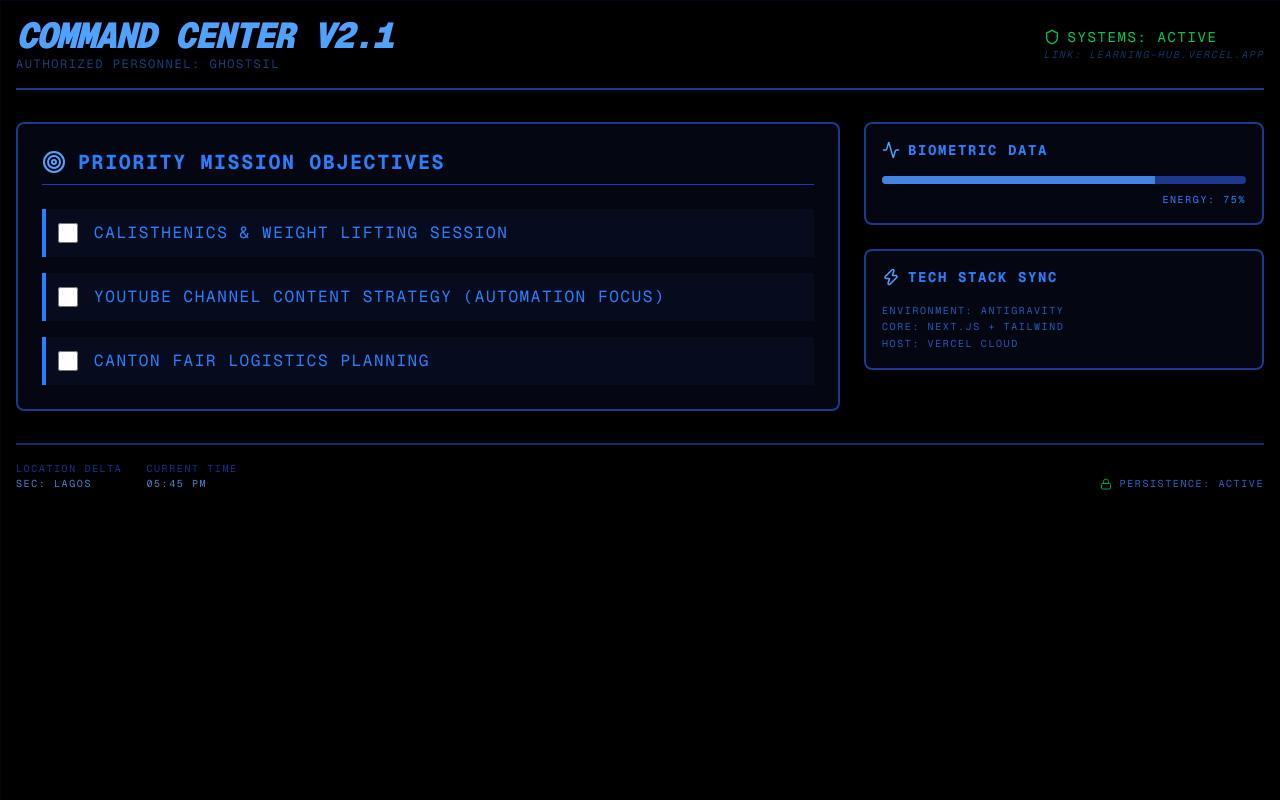
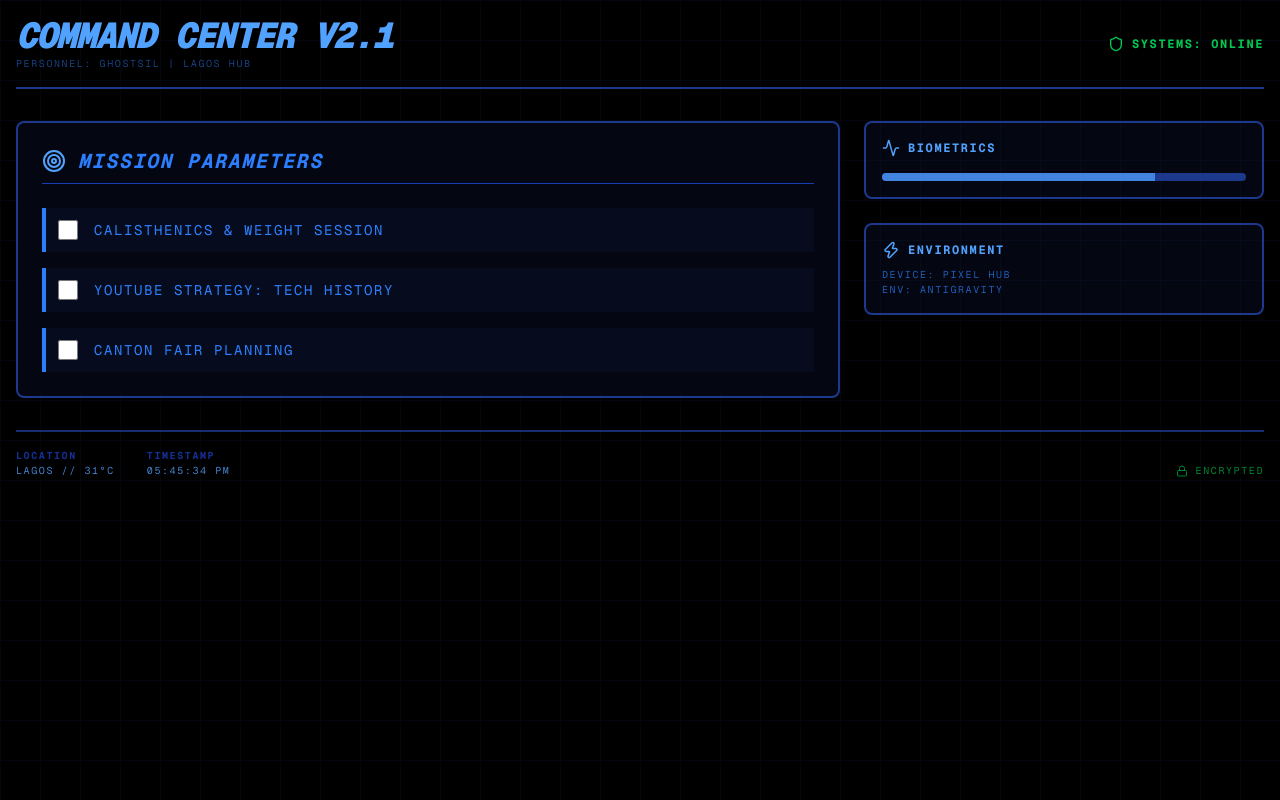
Before and after one commit to ghostsil/learning-hub, a Next.js app: page / in a window 1280 px wide. Built offline with nearby package versions, Linux system fonts and the light colour scheme.

Commit message:
Final build-safe fix

```diff
--- a/app/page.tsx
+++ b/app/page.tsx
@@ -1,18 +1,21 @@
 "use client";
 
 import React, { useState, useEffect } from 'react';
-import { Shield, Activity, Zap, Target, Globe, Lock } from 'lucide-react';
+// Simplified imports to ensure build stability
+import { Shield, Activity, Zap, Target, Lock } from 'lucide-react';
 
 export default function CommandCenter() {
-  // Safe placeholder logic for deployment
-  const [time, setTime] = useState("18:35");
-  const [weather, setWeather] = useState({ city: "Lagos", temp: "31°C" });
+  const [time, setTime] = useState("INITIALIZING...");
+  const [weather] = useState({ city: "LAGOS", temp: "31°C" });
 
+  // Real-time clock logic
   useEffect(() => {
-    const timer = setInterval(() => {
+    const updateTime = () => {
       const now = new Date();
-      setTime(now.toLocaleTimeString([], { hour: '2-digit', minute: '2-digit' }));
-    }, 1000);
+      setTime(now.toLocaleTimeString([], { hour: '2-digit', minute: '2-digit', second: '2-digit' }));
+    };
+    updateTime();
+    const timer = setInterval(updateTime, 1000);
     return () => clearInterval(timer);
   }, []);
 
@@ -20,92 +23,76 @@ export default function CommandCenter() {
     <main className="min-h-screen bg-black text-blue-500 p-4 font-mono uppercase tracking-widest relative overflow-hidden">
       {/* BACKGROUND GRID */}
       <div className="absolute inset-0 opacity-10 pointer-events-none"
-        style={{ backgroundImage: 'linear-gradient(#1e3a8a 1px, transparent 1px), linear-gradient(90deg, #1e3a8a 1px, transparent 1px)', size: '40px 40px' }} />
+        style={{ backgroundImage: 'linear-gradient(#1e3a8a 1px, transparent 1px), linear-gradient(90deg, #1e3a8a 1px, transparent 1px)', backgroundSize: '40px 40px' }} />
 
-      {/* HEADER SECTION */}
+      {/* HEADER */}
       <header className="border-b-2 border-blue-900 pb-4 mb-8 flex justify-between items-center relative z-10">
         <div>
-          <h1 className="text-4xl font-black italic tracking-tighter text-blue-400">COMMAND CENTER v2.1</h1>
-          <p className="text-xs opacity-50">Authorized Personnel: ghostsil</p>
+          <h1 className="text-3xl md:text-4xl font-black italic tracking-tighter text-blue-400">COMMAND CENTER v2.1</h1>
+          <p className="text-[10px] opacity-50">Personnel: ghostsil | Lagos Hub</p>
         </div>
         <div className="text-right">
           <div className="flex items-center gap-2 text-green-500">
             <Shield size={16} />
-            <span className="text-sm">SYSTEMS: ACTIVE</span>
+            <span className="text-xs font-bold">SYSTEMS: ONLINE</span>
           </div>
-          <p className="text-[10px] opacity-40 italic">Link: learning-hub.vercel.app</p>
         </div>
       </header>
 
-      {/* MAIN GRID */}
+      {/* OBJECTIVES GRID */}
       <div className="grid grid-cols-1 md:grid-cols-3 gap-6 relative z-10">
-
-        {/* MISSION OBJECTIVES */}
         <div className="col-span-2 border-2 border-blue-900 bg-blue-950/20 p-6 rounded-lg backdrop-blur-sm">
           <div className="flex items-center gap-3 mb-6 border-b border-blue-800 pb-2">
             <Target className="text-blue-400" />
-            <h2 className="text-xl font-bold">Priority Mission Objectives</h2>
+            <h2 className="text-xl font-bold italic">Mission Parameters</h2>
           </div>
           <ul className="space-y-4">
-            <li className="flex items-center gap-4 bg-blue-900/10 p-3 border-l-4 border-blue-500">
-              <input type="checkbox" className="w-5 h-5 accent-blue-500" />
-              <span>Calisthenics & Weight Lifting Session</span>
-            </li>
-            <li className="flex items-center gap-4 bg-blue-900/10 p-3 border-l-4 border-blue-500">
-              <input type="checkbox" className="w-5 h-5 accent-blue-500" />
-              <span>YouTube Channel Content Strategy (Automation Focus)</span>
-            </li>
-            <li className="flex items-center gap-4 bg-blue-900/10 p-3 border-l-4 border-blue-500">
-              <input type="checkbox" className="w-5 h-5 accent-blue-500" />
-              <span>Canton Fair Logistics Planning</span>
-            </li>
+            {["Calisthenics & Weight Session", "YouTube Strategy: Tech History", "Canton Fair Planning"].map((task) => (
+              <li key={task} className="flex items-center gap-4 bg-blue-900/10 p-3 border-l-4 border-blue-500">
+                <input type="checkbox" className="w-5 h-5 accent-blue-500" />
+                <span className="text-sm">{task}</span>
+              </li>
+            ))}
           </ul>
         </div>
 
-        {/* SIDEBAR STATS */}
+        {/* STATS SIDEBAR */}
         <div className="space-y-6">
           <div className="border-2 border-blue-900 bg-blue-950/20 p-4 rounded-lg">
-            <div className="flex items-center gap-2 mb-4">
-              <Activity size={18} className="text-blue-400" />
-              <h3 className="text-sm font-bold">Biometric Data</h3>
+            <div className="flex items-center gap-2 mb-4 text-blue-400">
+              <Activity size={18} />
+              <h3 className="text-xs font-bold">BIOMETRICS</h3>
             </div>
-            <div className="space-y-2">
-              <div className="h-2 bg-blue-900 rounded-full overflow-hidden">
-                <div className="h-full bg-blue-400 w-[75%] animate-pulse" />
-              </div>
-              <p className="text-[10px] text-right">Energy: 75%</p>
+            <div className="h-2 bg-blue-900 rounded-full overflow-hidden">
+              <div className="h-full bg-blue-400 w-[75%] animate-pulse" />
             </div>
           </div>
 
           <div className="border-2 border-blue-900 bg-blue-950/20 p-4 rounded-lg">
-            <div className="flex items-center gap-2 mb-4">
-              <Zap size={18} className="text-blue-400" />
-              <h3 className="text-sm font-bold">Tech Stack Sync</h3>
+            <div className="flex items-center gap-2 mb-2 text-blue-400">
+              <Zap size={18} />
+              <h3 className="text-xs font-bold">ENVIRONMENT</h3>
             </div>
-            <p className="text-[10px] leading-relaxed opacity-70">
-              Environment: Antigravity<br />
-              Core: Next.js + Tailwind<br />
-              Host: Vercel Cloud
-            </p>
+            <p className="text-[10px] opacity-70">DEVICE: PIXEL HUB<br />ENV: ANTIGRAVITY</p>
           </div>
         </div>
       </div>
 
-      {/* FOOTER STATS */}
+      {/* FOOTER */}
       <footer className="mt-8 pt-4 border-t-2 border-blue-900 flex justify-between items-end opacity-80 text-[10px]">
-        <div className="flex gap-6">
+        <div className="flex gap-8">
           <div className="flex flex-col">
-            <span className="text-blue-800">Location Delta</span>
-            <span className="text-blue-400">SEC: {weather.city}</span>
+            <span className="text-blue-800 font-bold">LOCATION</span>
+            <span className="text-blue-400">{weather.city} // {weather.temp}</span>
           </div>
           <div className="flex flex-col">
-            <span className="text-blue-800">Current Time</span>
+            <span className="text-blue-800 font-bold">TIMESTAMP</span>
             <span className="text-blue-400">{time}</span>
           </div>
         </div>
-        <div className="text-right flex items-center gap-2">
-          <Lock size={12} className="text-green-500" />
-          <span>Persistence: Active</span>
+        <div className="flex items-center gap-2 text-green-600">
+          <Lock size={12} />
+          <span>ENCRYPTED</span>
         </div>
       </footer>
     </main>
```
